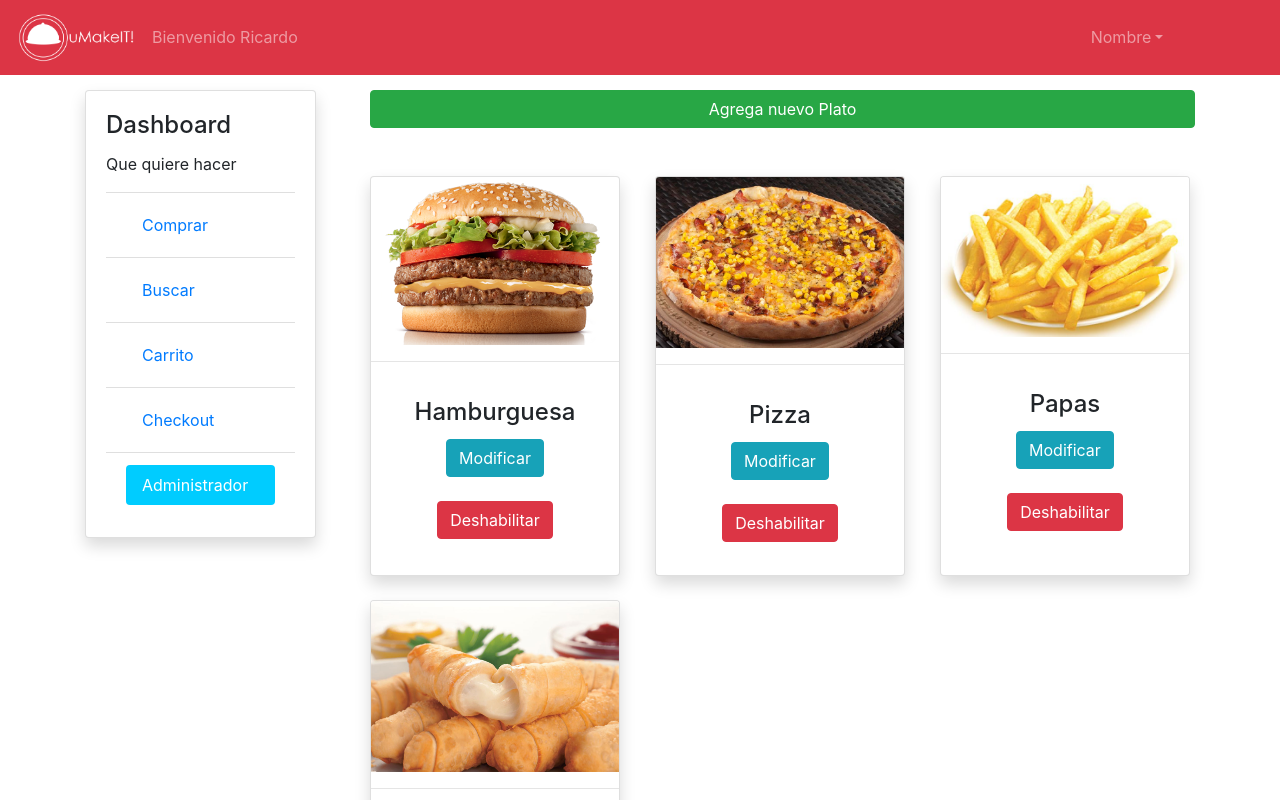
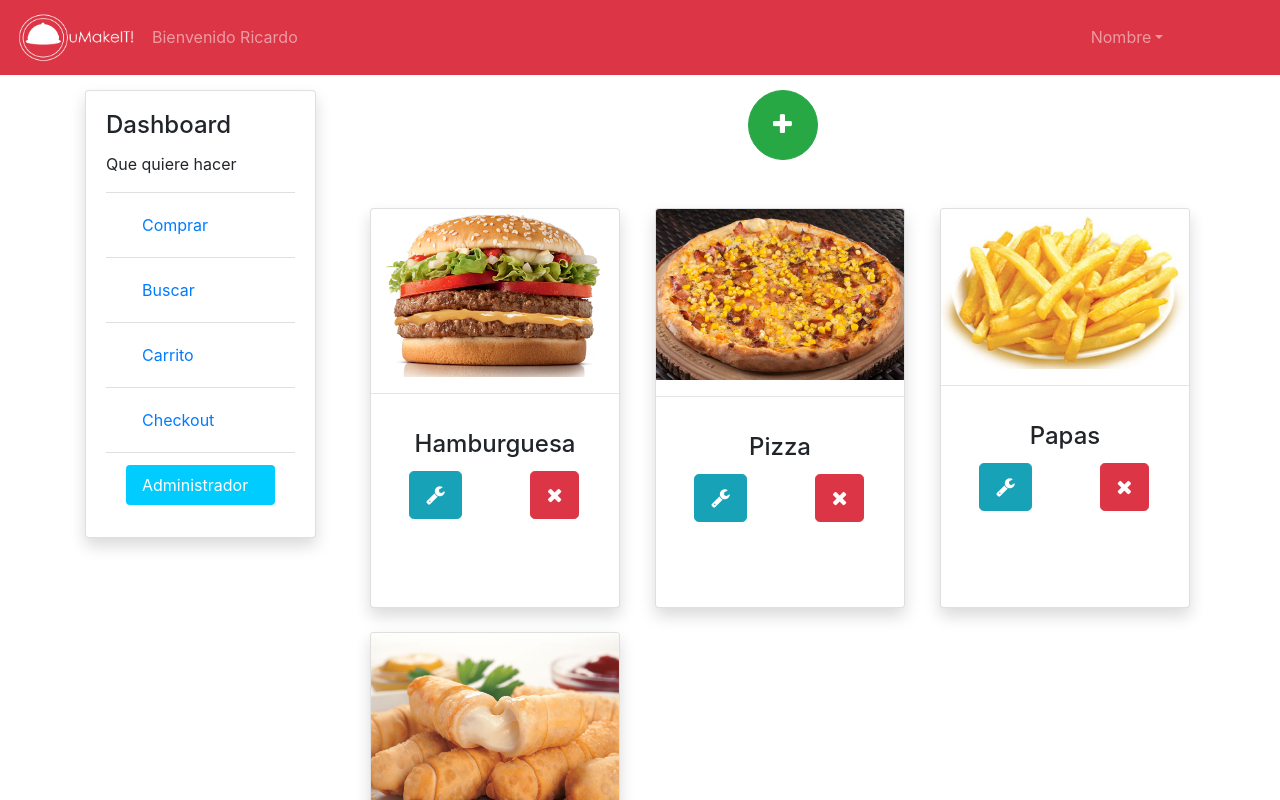
Before and after one commit to richtero1/proyecto, an Angular app: page /menu/admin in a window 1280 px wide. Shown: the top 800 px of the page. Built offline with nearby package versions, Linux system fonts and the light colour scheme.

Commit message:
Dropdown modificar y Arreglo de vista Admin

```diff
--- a/src/app/menu/admin/admin.component.css
+++ b/src/app/menu/admin/admin.component.css
@@ -0,0 +1,18 @@
+.btn-circle.btn-xl {
+    width: 70px;
+    height: 70px;
+    padding: 10px 16px;
+    border-radius: 35px;
+    font-size: 24px;
+    line-height: 1.33;
+}
+
+.btn-circle {
+    width: 30px;
+    height: 30px;
+    padding: 6px 0px;
+    border-radius: 15px;
+    text-align: center;
+    font-size: 12px;
+    line-height: 1.42857;
+}
--- a/src/app/menu/admin/admin.component.html
+++ b/src/app/menu/admin/admin.component.html
@@ -1,4 +1,10 @@
-<button type="button" class="btn btn-success btn-block" data-toggle="modal" data-target="#miModal">Agrega nuevo Plato</button>
+
+
+<div class="text-center"><button type="button" class="btn btn-success btn-circle btn-xl "data-toggle="modal" data-target="#miModal"><i class="fa fa-plus"></i>
+</button>
+</div>
+
+
 <div class="modal fade" id="miModal">
     <div class="modal-dialog">
       <div class="modal-content">
@@ -53,9 +59,16 @@
             <hr>
             <div class="card-body text-center">
                 <h4 class="card-title">{{comida.nombre}}</h4>
-                <div><app-modificar></app-modificar> </div>
-                <br>
-                <div><app-eliminar></app-eliminar></div>
+                <div class="row">
+                    <div class="col sm-4 text-center">
+                            <app-modificar></app-modificar>
+                    </div>
+                    <div class="col sm-4 text-center"><app-eliminar></app-eliminar>
+                    </div>
+                </div>
+
+
+
 
             </div>
 
--- a/src/app/menu/admin/eliminar/eliminar.component.html
+++ b/src/app/menu/admin/eliminar/eliminar.component.html
@@ -1,5 +1,8 @@
-<button type="button" class="btn btn-danger" data-toggle="modal" data-target="#Modal">Deshabilitar</button>
 
+
+<div class="text-center"><button type="button" class="btn btn-danger btn-circle btn-lg"data-toggle="modal" data-target="#Modal"><i class="fa fa-times"></i>
+</button>
+</div>
 <!-- The Modal -->
           <div class="modal fade" id="Modal">
             <div class="modal-dialog">
--- a/src/app/menu/admin/modificar/modificar.component.html
+++ b/src/app/menu/admin/modificar/modificar.component.html
@@ -1,5 +1,6 @@
-<button type="button" class="btn btn-info" data-toggle="modal" data-target="#myModal">Modificar</button>
 
+<div class="text-center"><button type="button" class="btn btn-info btn-circle btn-lg"data-toggle="modal" data-target="#myModal"><i class="fa fa-wrench"></i>
+</button>
 <!-- The Modal -->
           <div class="modal fade" id="myModal">
             <div class="modal-dialog">
--- a/src/app/menu/comprar/comprar.component.html
+++ b/src/app/menu/comprar/comprar.component.html
@@ -1,15 +1,25 @@
 <div class="row" >
 
     <div class="col-sm-6" *ngFor="let comida of arreglo">
-        <div class="card shadow" style="width:300px; height: 375px">
+
+        <div class="card shadow" style="width:100%; height: 100%">
             <div class="card-body">
                 <img class="card-img-top" src="assets/{{comida.imagen}}.png" alt="Card image" >
                 <hr>
                 <h4 class="card-title">{{ comida.nombre }}</h4>
                 <p class="card-text">{{ comida.precio }} $</p>
                 <button class="btn btn-primary" >Añadir a carrito</button>
+                <a class="btn btn-primary" style="position:absolute;left:60%" data-toggle="collapse" href="#{{comida.nombre}}" role="button" aria-expanded="false" aria-controls="collapseExample">
+                        Modificar
+                </a>
+            </div>
+            <div class="collapse" id="{{comida.nombre}}">
+                <div class="card-text">
+                    <hr>
+                    <h4>Ingredientes</h4>
+                </div>
             </div>
         </div>
-        <br>
+
     </div>
 </div>
```
